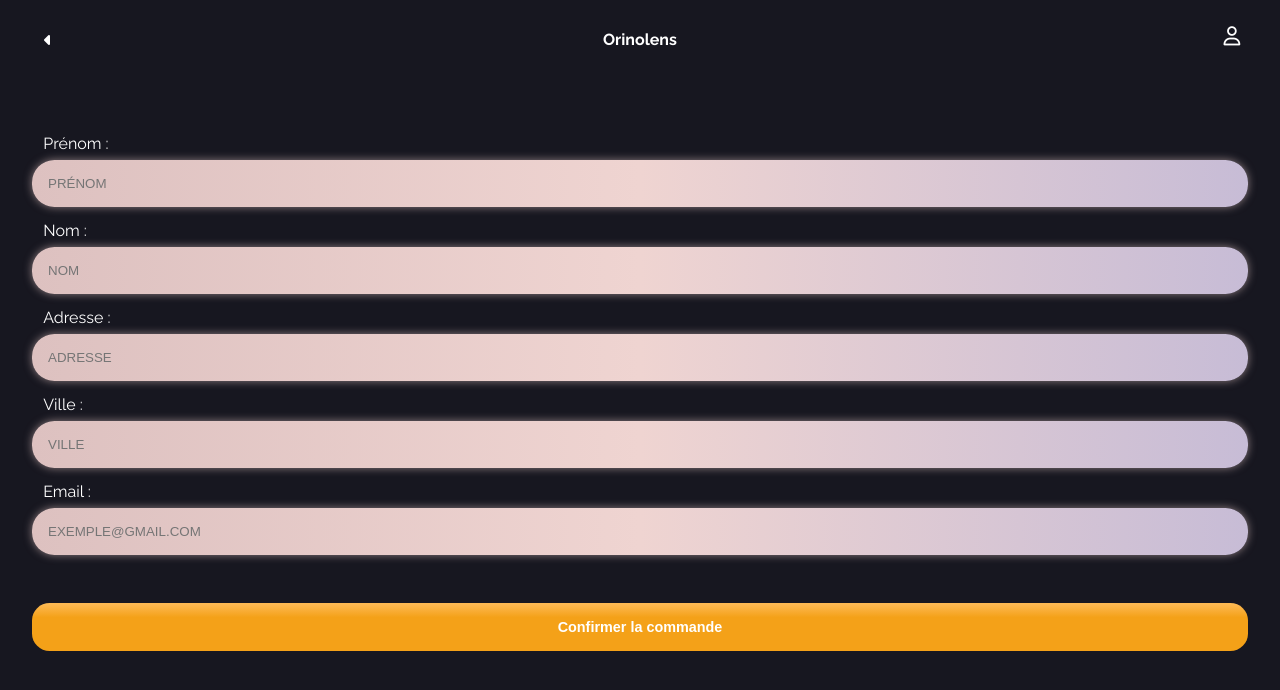
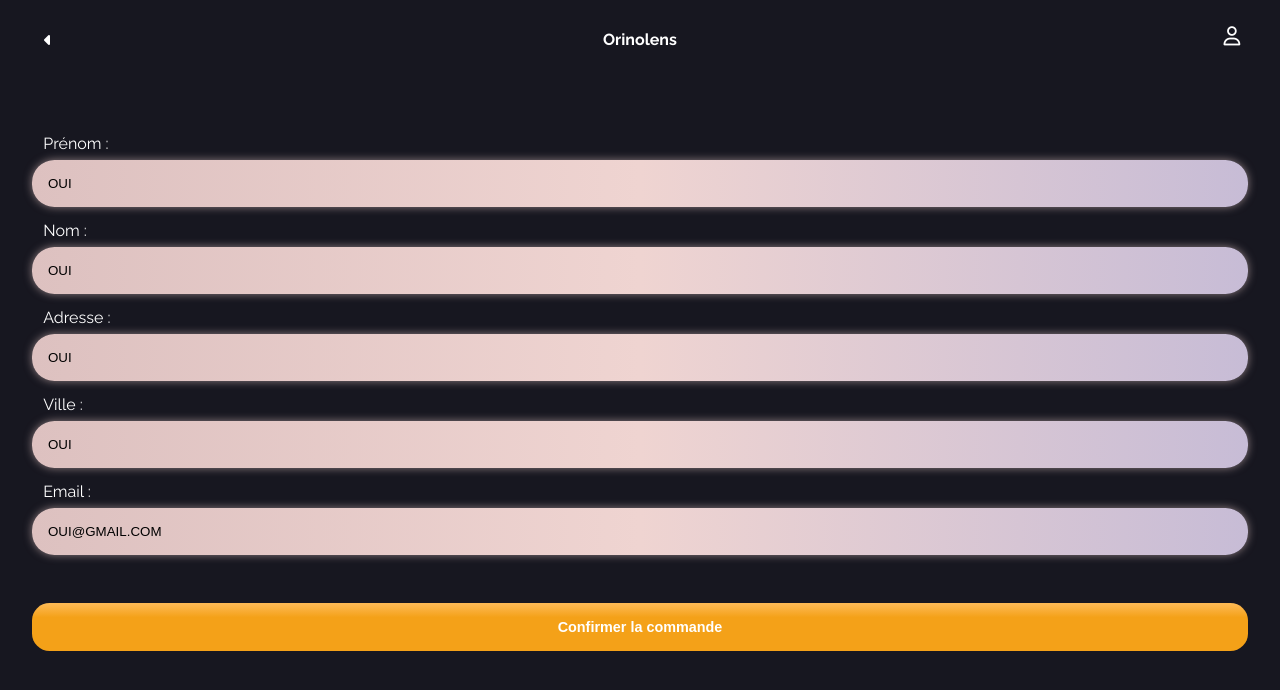
Before and after one commit to MathiasGenibrel/GenibrelMathias_5_13042021, a website: page docs/src/command.html in a window 1280 px wide. Drawn offline with Linux system fonts and the light colour scheme.

Commit message:
fix
Co-authored-by: li-fabiengreard <li-fabiengreard@users.noreply.github.com>

```diff
--- a/docs/src/command.html
+++ b/docs/src/command.html
@@ -1,13 +1,13 @@
 <!DOCTYPE html>
 <html lang="fr">
   <head>
-    <meta charset="UTF-8">
-    <meta name="viewport" content="width=device-width, initial-scale=1.0">
-    <link rel="stylesheet" href="../build/css/reset.css">
-    <link rel="stylesheet" href="../build/css/command.css">
-    <link rel="icon" href="./img/OrinoLens.ico">
-    <link rel="preconnect" href="https://fonts.gstatic.com">
-    <link href="https://fonts.googleapis.com/css2?family=Raleway:wght@400;600;700;800&display=swap" rel="stylesheet">
+    <meta charset="UTF-8" />
+    <meta name="viewport" content="width=device-width, initial-scale=1.0" />
+    <link rel="stylesheet" href="../build/css/reset.css" />
+    <link rel="stylesheet" href="../build/css/command.css" />
+    <link rel="icon" href="./img/OrinoLens.ico" />
+    <link rel="preconnect" href="https://fonts.gstatic.com" />
+    <link href="https://fonts.googleapis.com/css2?family=Raleway:wght@400;600;700;800&display=swap" rel="stylesheet" />
     <title>Orinolens | Validation de la commande</title>
   </head>
   <body>
@@ -21,17 +21,67 @@
       </a>
     </header>
     <main>
-      <form class="form" id="form" name="userInput" onsubmit="submitInfo()" action="./order.html">
-        <label class="form__name" for="prenom">Prénom :</label>
-        <input class="form__input" id="prenom" type="text" pattern="[a-zA-Z]*" placeholder="Prénom" required>
-        <label class="form__name" for="nom">Nom :</label>
-        <input class="form__input" id="nom" type="text" pattern="[a-zA-Z]*" placeholder="Nom" required>
+      <form class="form" id="form" name="userInput" onsubmit="return(submitInfo())" >
+        <label class="form__name" for="firstname">Prénom :</label>
+        <input
+          class="form__input"
+          id="firstname"
+          type="text"
+          pattern="[a-zA-Z -]*"
+          value="OUI"
+          placeholder="Prénom"
+          oninvalid="this.setCustomValidity('Veillez saisir votre Prénom')"
+          oninput="this.setCustomValidity('')"
+          required
+        />
+        <label class="form__name" for="name">Nom :</label>
+        <input
+          class="form__input"
+          id="name"
+          type="text"
+          pattern="[a-zA-Z -]*"
+          value="OUI"
+          oninvalid="this.setCustomValidity('Veillez saisir votre Nom')"
+          oninput="this.setCustomValidity('')"
+          placeholder="Nom"
+          required
+        />
         <label class="form__name" for="adress">Adresse :</label>
-        <input class="form__input" id="adress" type="text" placeholder="Adresse" required>
+        <input
+          class="form__input"
+          id="adress"
+          type="text"
+          pattern="[a-zA-Z0-9 -]*"
+          value="OUI"
+          oninvalid="this.setCustomValidity('Veillez saisir votre Adresse')"
+          oninput="this.setCustomValidity('')"
+          placeholder="Adresse"
+          required
+        />
         <label class="form__name" for="city">Ville :</label>
-        <input class="form__input" id="city" type="text" pattern="[a-zA-Z]*" placeholder="Ville" required>
+        <input
+          class="form__input"
+          id="city"
+          type="text"
+          pattern="[a-zA-Z -]*"
+          value="OUI"
+          oninvalid="this.setCustomValidity('Veillez saisir votre Ville')"
+          oninput="this.setCustomValidity('')"
+          placeholder="Ville"
+          required
+        />
         <label class="form__name" for="email">Email :</label>
-        <input class="form__input" id="email" type="email" placeholder="exemple@gmail.com" required>
+        <input
+          class="form__input"
+          id="email"
+          type="email"
+          name="email"
+          value="OUI@gmail.com"
+          oninvalid="this.setCustomValidity('Votre adresse email doit correspondre à ce format : exemple@gmail.com')"
+          oninput="this.setCustomValidity('')"
+          placeholder="exemple@gmail.com"
+          required
+        />
         <button class="form__confirm" id="submit__btn" type="submit">Confirmer la commande</button>
       </form>
     </main>
--- a/package.json
+++ b/package.json
@@ -4,7 +4,8 @@
   "description": "",
   "main": "server.js",
   "scripts": {
-    "test": "echo \"Error: no test specified\" && exit 1"
+    "start:api": "node server.js",
+    "start:app": "http-server . --port 4000"
   },
   "author": "",
   "license": "ISC",
```
Also changed, not shown: docs/src/order.html (+1 -1 lines), docs/src/product.html (+2 -2 lines), index.html (+7 -6 lines), docs/build/css/index.css, docs/build/js/command.js, docs/build/js/index.js, docs/build/js/order.js, docs/build/js/product.js, docs/build/js/ratingScore.js, images/img_without_background/5be1ef211c9d44000030b062.png, images/img_without_background/5be9c4471c9d440000a730e8.png, 4 other files.
